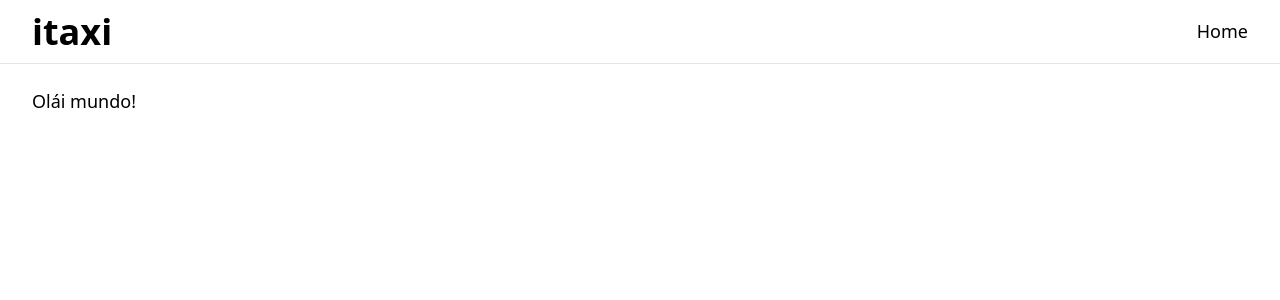
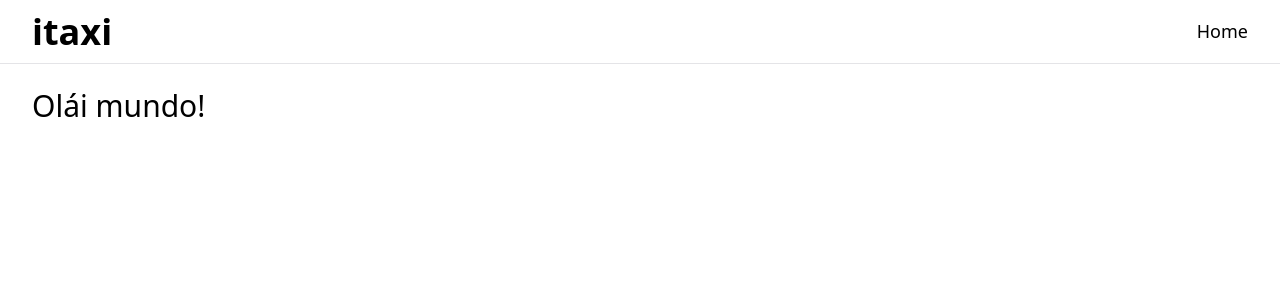
Before and after one commit to meiazero/barber-shop-web, a React (Vite) app: page / in a window 1280 px wide. Shown: the top 300 px of the page. Built offline with nearby package versions, Linux system fonts and the light colour scheme.

Commit message:
Refactor Home component

```diff
--- a/src/pages/app/Home/index.tsx
+++ b/src/pages/app/Home/index.tsx
@@ -4,7 +4,9 @@ export function Home() {
   return (
     <>
       <Helmet title="Home" />
-      <div>Olái mundo!</div>
+      <div>
+        <h1 className="text-3xl">Olái mundo!</h1>
+      </div>
     </>
   )
 }
```
